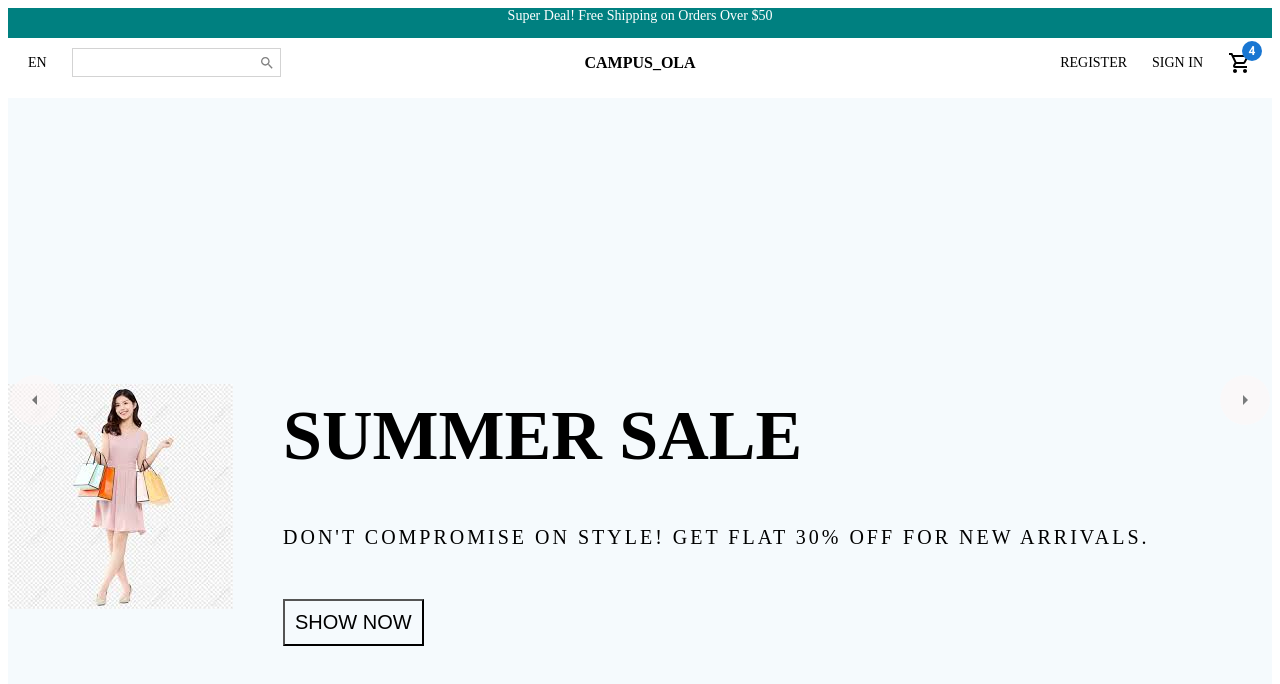
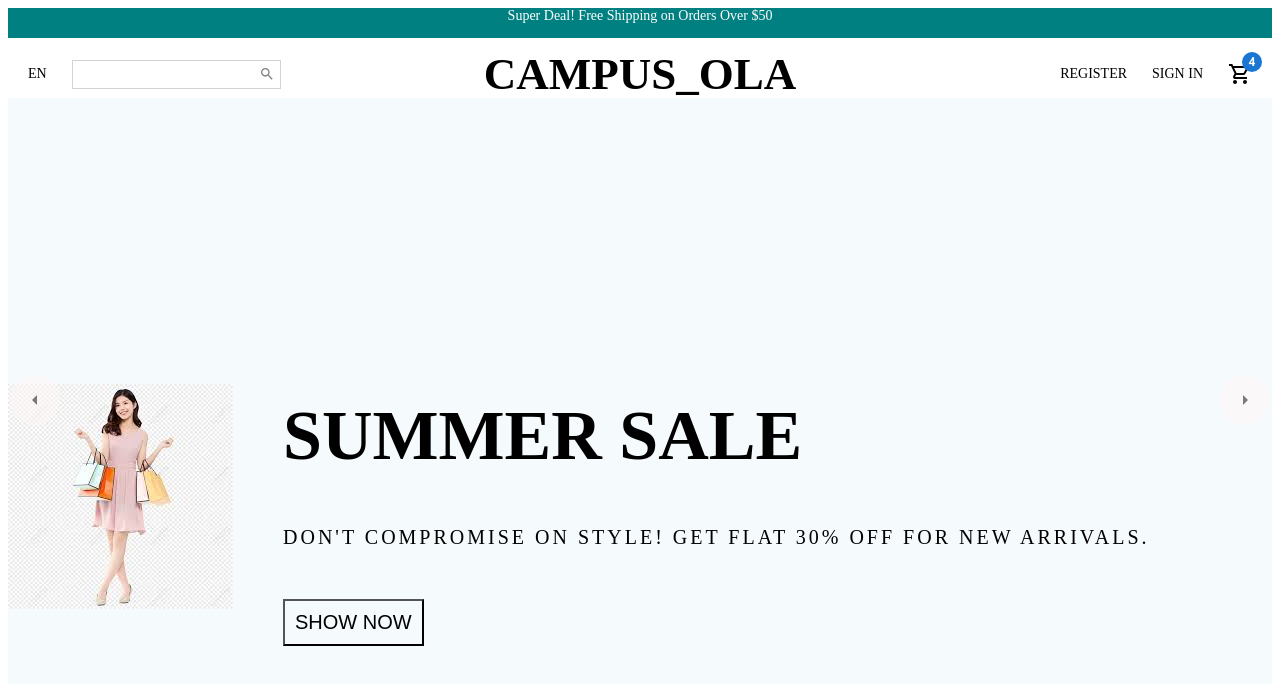
Before and after one commit to suhas3145/Offer_UP, a React (Create React App) app: page / in a window 1280 px wide. Shown: the top 684 px of the page. Built offline with nearby package versions, Linux system fonts and the light colour scheme.

Commit message:
many days

```diff
--- a/src/components/Navbar.jsx
+++ b/src/components/Navbar.jsx
@@ -43,6 +43,7 @@ const Centre = styled.div`
 `;
 const Logo = styled.div`
     font-weight:bold;
+    font-size:45px;
 `;
 
 const Right = styled.div`
```
